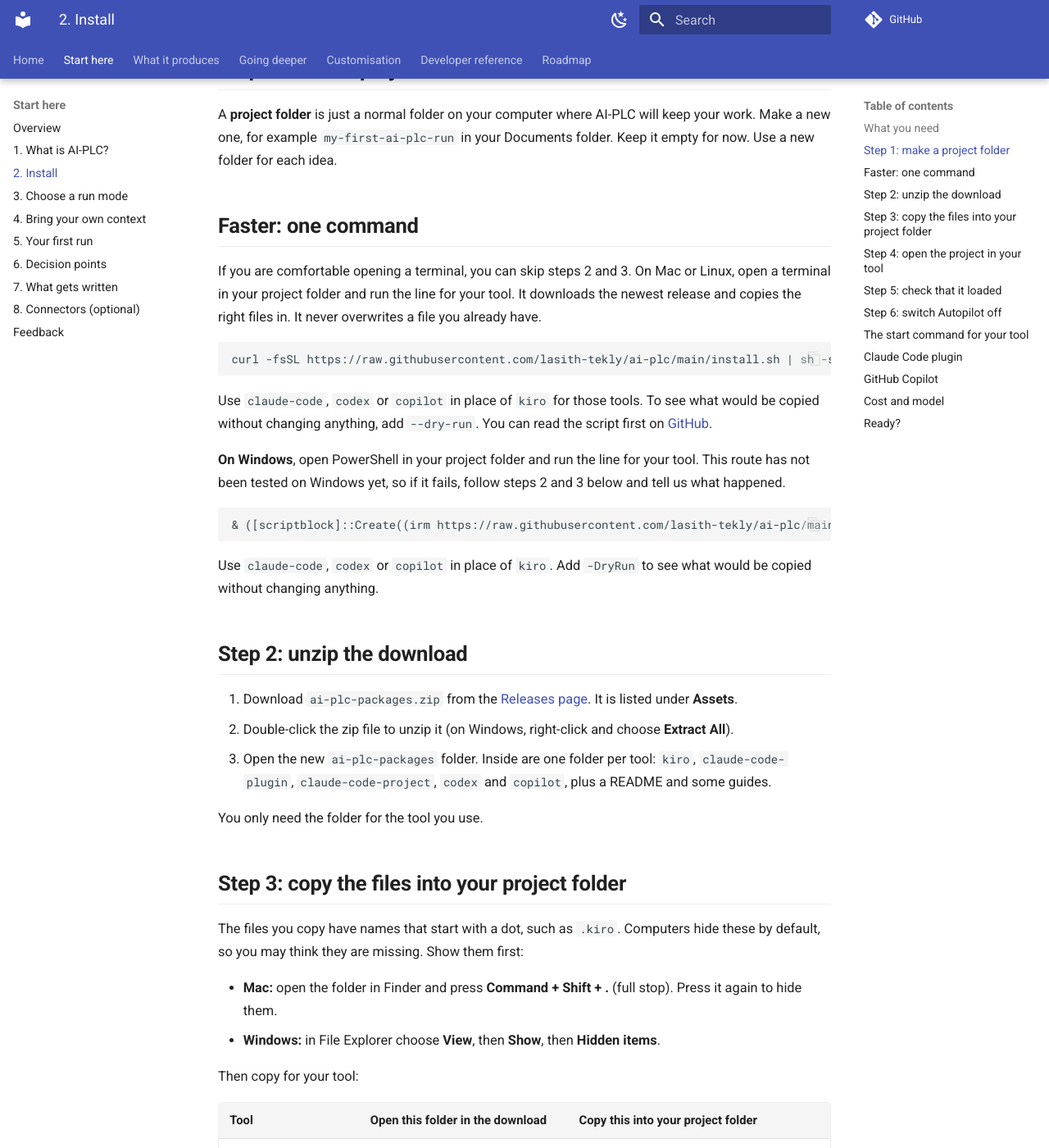
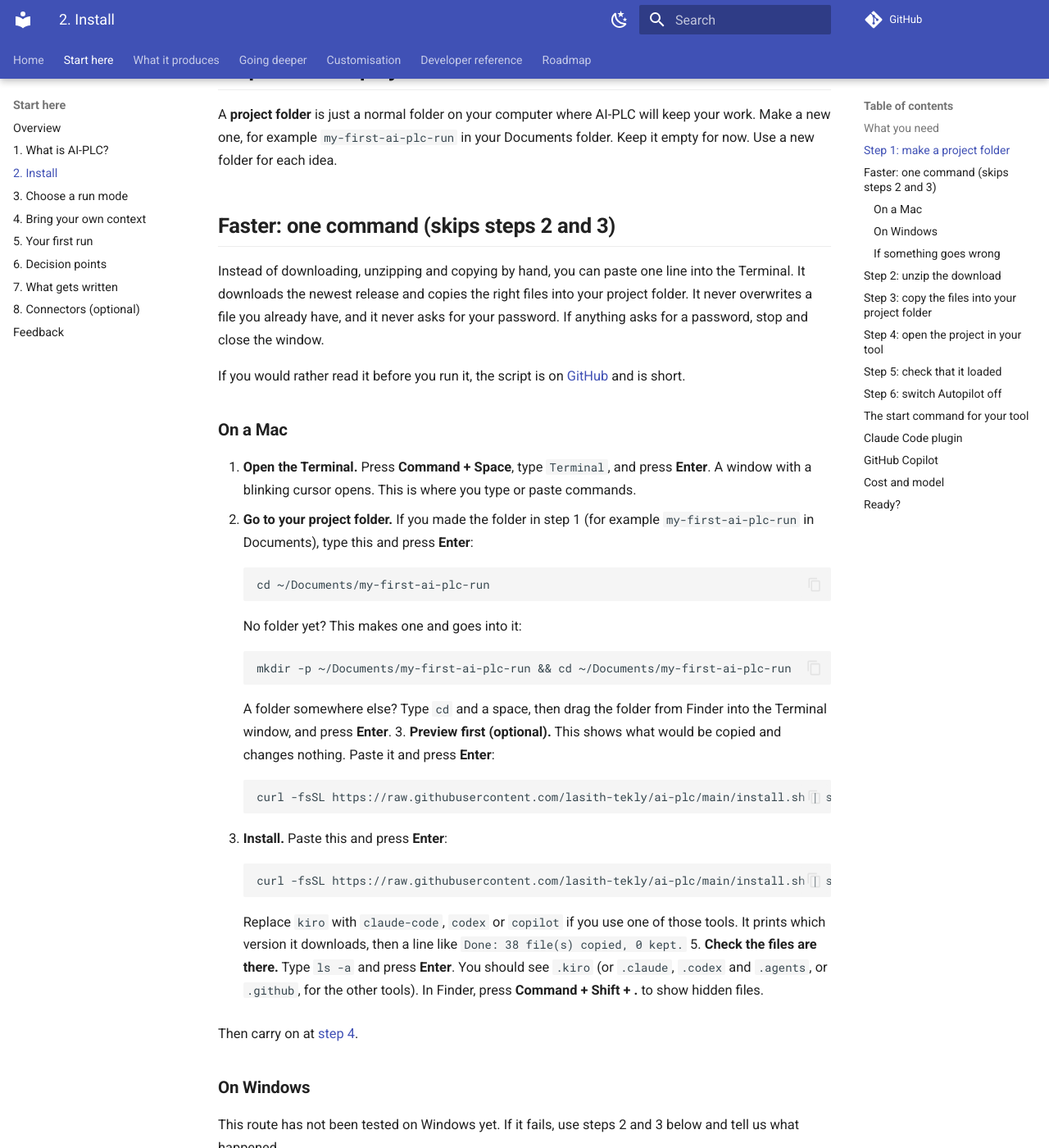
Before and after one commit to lasith-tekly/ai-plc, an MkDocs documentation site: the page built from docs/guide/install.md, in a window 1280 px wide and 1400 px high, scrolled down 676 px. Shown: the whole window at 82% size. Built offline with MkDocs 1.6.1 and Material for MkDocs 9.7.7, drawn with Linux system fonts in a browser that asks for light colours; comment, search, counter and statistics services are not loaded; some of the changed text lies outside the part shown.

Commit message:
Install guide: step-by-step one-command install for Mac and Windows, with troubleshooting
Co-Authored-By: Claude Sonnet 5.5 <noreply@anthropic.com>
Claude-Session: https://claude.ai/code/session_01MWPVz2aHoek2etukWYAde9

````diff
--- a/docs/guide/install.md
+++ b/docs/guide/install.md
@@ -14,23 +14,73 @@ This page takes you from the download to a project that is ready for your first
 
 A **project folder** is just a normal folder on your computer where AI-PLC will keep your work. Make a new one, for example `my-first-ai-plc-run` in your Documents folder. Keep it empty for now. Use a new folder for each idea.
 
-## Faster: one command
+## Faster: one command (skips steps 2 and 3)
 
-If you are comfortable opening a terminal, you can skip steps 2 and 3. On Mac or Linux, open a terminal in your project folder and run the line for your tool. It downloads the newest release and copies the right files in. It never overwrites a file you already have.
+Instead of downloading, unzipping and copying by hand, you can paste one line into the Terminal. It downloads the newest release and copies the right files into your project folder. It never overwrites a file you already have, and it never asks for your password. If anything asks for a password, stop and close the window.
 
-```
-curl -fsSL https://raw.githubusercontent.com/lasith-tekly/ai-plc/main/install.sh | sh -s -- kiro
-```
+If you would rather read it before you run it, the script is on [GitHub](https://github.com/lasith-tekly/ai-plc/blob/main/install.sh) and is short.
 
-Use `claude-code`, `codex` or `copilot` in place of `kiro` for those tools. To see what would be copied without changing anything, add `--dry-run`. You can read the script first on [GitHub](https://github.com/lasith-tekly/ai-plc/blob/main/install.sh).
+### On a Mac
 
-**On Windows**, open PowerShell in your project folder and run the line for your tool. This route has not been tested on Windows yet, so if it fails, follow steps 2 and 3 below and tell us what happened.
+1. **Open the Terminal.** Press **Command + Space**, type `Terminal`, and press **Enter**. A window with a blinking cursor opens. This is where you type or paste commands.
+2. **Go to your project folder.** If you made the folder in step 1 (for example `my-first-ai-plc-run` in Documents), type this and press **Enter**:
 
-```
-& ([scriptblock]::Create((irm https://raw.githubusercontent.com/lasith-tekly/ai-plc/main/install.ps1))) kiro
-```
+    ```
+    cd ~/Documents/my-first-ai-plc-run
+    ```
 
-Use `claude-code`, `codex` or `copilot` in place of `kiro`. Add `-DryRun` to see what would be copied without changing anything.
+    No folder yet? This makes one and goes into it:
+
+    ```
+    mkdir -p ~/Documents/my-first-ai-plc-run && cd ~/Documents/my-first-ai-plc-run
+    ```
+
+    A folder somewhere else? Type `cd` and a space, then drag the folder from Finder into the Terminal window, and press **Enter**.
+3. **Preview first (optional).** This shows what would be copied and changes nothing. Paste it and press **Enter**:
+
+    ```
+    curl -fsSL https://raw.githubusercontent.com/lasith-tekly/ai-plc/main/install.sh | sh -s -- kiro --dry-run
+    ```
+
+4. **Install.** Paste this and press **Enter**:
+
+    ```
+    curl -fsSL https://raw.githubusercontent.com/lasith-tekly/ai-plc/main/install.sh | sh -s -- kiro
+    ```
+
+    Replace `kiro` with `claude-code`, `codex` or `copilot` if you use one of those tools. It prints which version it downloads, then a line like `Done: 38 file(s) copied, 0 kept.`
+5. **Check the files are there.** Type `ls -a` and press **Enter**. You should see `.kiro` (or `.claude`, `.codex` and `.agents`, or `.github`, for the other tools). In Finder, press **Command + Shift + .** to show hidden files.
+
+Then carry on at [step 4](#step-4-open-the-project-in-your-tool).
+
+### On Windows
+
+This route has not been tested on Windows yet. If it fails, use steps 2 and 3 below and tell us what happened.
+
+1. **Open PowerShell.** Click the Start menu, type `PowerShell`, and press **Enter**.
+2. **Go to your project folder.** This makes one in Documents and goes into it:
+
+    ```
+    mkdir $HOME\Documents\my-first-ai-plc-run; cd $HOME\Documents\my-first-ai-plc-run
+    ```
+
+3. **Install.** Paste this and press **Enter**:
+
+    ```
+    & ([scriptblock]::Create((irm https://raw.githubusercontent.com/lasith-tekly/ai-plc/main/install.ps1))) kiro
+    ```
+
+    Replace `kiro` with `claude-code`, `codex` or `copilot` if you use one of those tools. Add `-DryRun` at the end to preview without changing anything.
+4. **Check the files are there.** Type `dir -Force` and press **Enter**. You should see `.kiro` (or the folders for your tool).
+
+### If something goes wrong
+
+| What you see | What to do |
+| --- | --- |
+| `download failed` | Check your internet connection. On a work network, a firewall may block the download. Use steps 2 and 3 below instead |
+| `command not found: curl` | Use steps 2 and 3 below |
+| `kept (already exists)` | The folder already had that file, so it was left alone. This is safe. To replace it, add `--force` on a Mac (`-Force` on Windows) |
+| Nothing seems to happen | Wait a few seconds. The download can take a moment |
 
 ## Step 2: unzip the download
 
````
